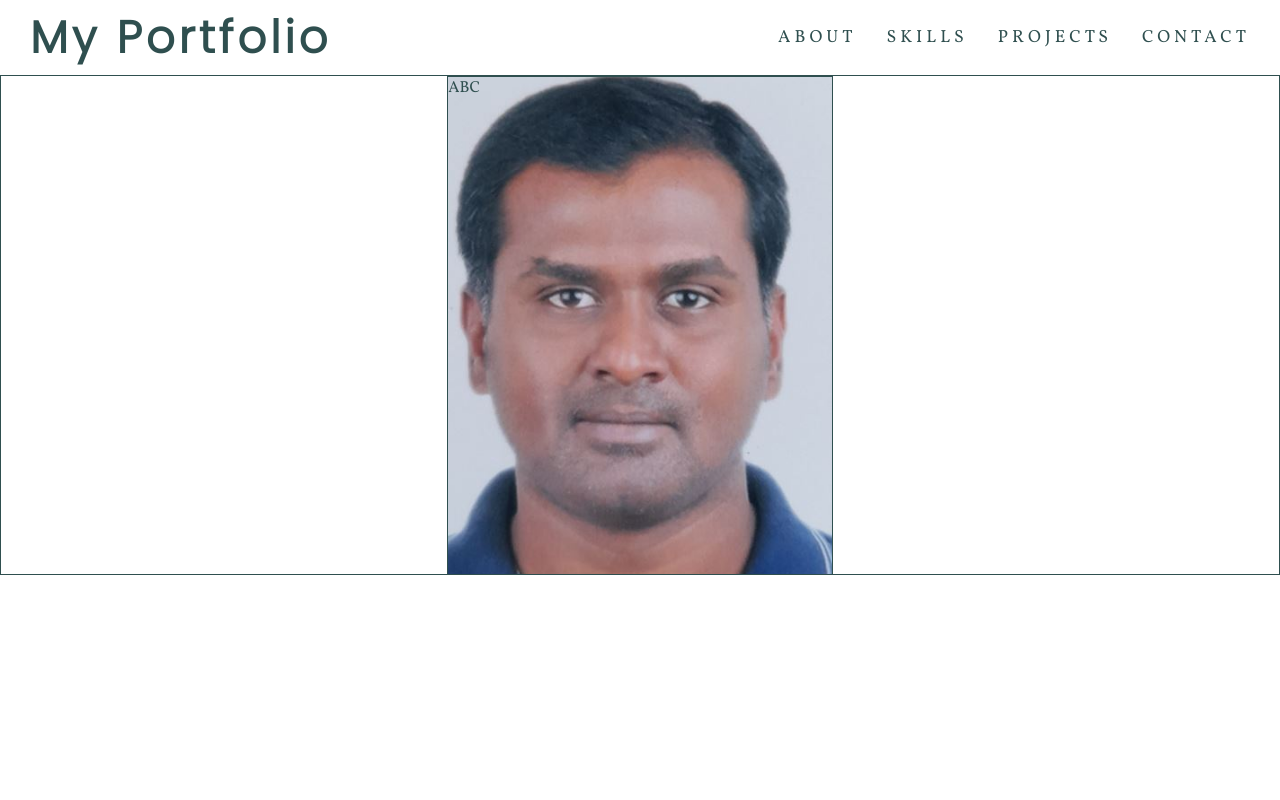
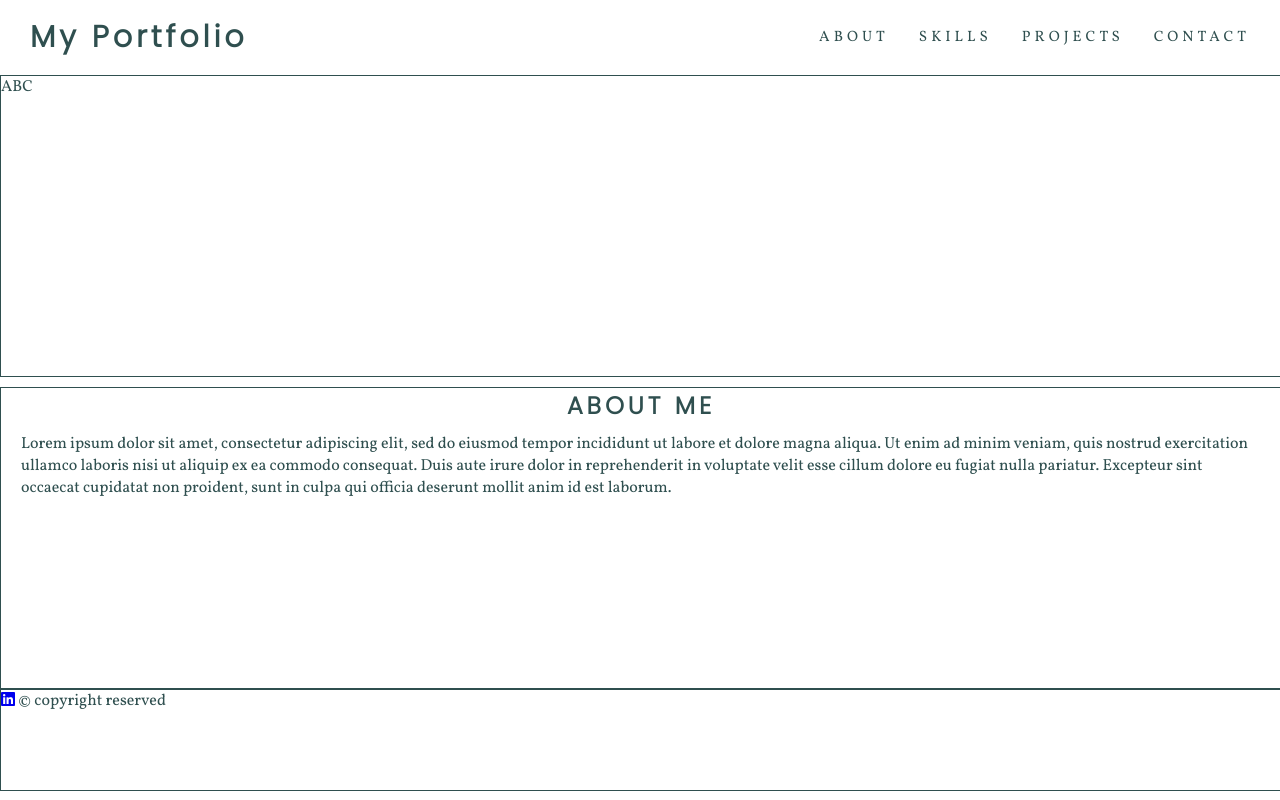
Before and after one commit to msnirmal/MyPortfolio, a plain HTML site: page index.html in a window 1280 px wide. Drawn offline with Linux system fonts and the light colour scheme.

Commit message:
Add hero, about me and footer sections

```diff
--- a/assets/css/style.css
+++ b/assets/css/style.css
@@ -24,7 +24,7 @@ h2, h3 {
 
 #logo {
    float: left;
-   font-size: 280%;
+   font-size: 30px;
    margin-left: 30px;
    text-transform: initial;
 }
@@ -32,7 +32,7 @@ h2, h3 {
 /* Navigation Links*/
 
 #menu {
-   font-size: 110%;
+   font-size: 15px;
    letter-spacing: 4px;
 }
 
@@ -54,19 +54,30 @@ h2, h3 {
 
 #hero-outer{
     width: 100%;
-    height: 500px;
+    height: 300px;
+    overflow: hidden;
     border: 1px solid;
-    overflow: hidden;
-    box-sizing: border-box;
+    margin-bottom: 10px;
 }
 
-#hero-image {
-    width: 30%;
-    height: 500px;
-    border: 1px solid;
-    margin: auto;
-    background: url(../images/MyPhoto_nirmal.JPG);
-    background-position: center;
-    background-size: cover;
+#about {
+   width: 100%;
+   height: 300px;
+   border: 1px solid;
+}
 
+#about h1{
+   text-align: center;
+   margin-bottom: 10px;
 }
+
+#about p{
+   padding-left: 20px;
+   padding-right: 20px;
+}
+
+footer {
+   width: 100%;
+   height: 100px;
+   border: 1px solid;
+}
--- a/index.html
+++ b/index.html
@@ -7,6 +7,7 @@
     <meta name="description" content= "A website showcasing my skills and project">
     <meta name="keywords" content="MyPortfolio, nirmal, kumar">
     <link rel="stylesheet" href="assets/css/style.css">
+    <script src="https://kit.fontawesome.com/8c420b6d18.js" crossorigin="anonymous"></script>
     <title>MyPortfolio</title>
 </head>
 <body>
@@ -28,5 +29,21 @@
         <div id="hero-image">ABC</div>
     </section>
 
+    <section id="about">
+        <h1>About Me</h1>
+        <P>Lorem ipsum dolor sit amet, consectetur adipiscing elit, sed do eiusmod tempor incididunt ut labore et
+            dolore magna aliqua. Ut enim ad minim veniam, quis nostrud exercitation ullamco laboris nisi ut
+            aliquip ex ea commodo consequat. Duis aute irure dolor in reprehenderit in voluptate velit esse
+            cillum dolore eu fugiat nulla pariatur. Excepteur sint occaecat cupidatat non proident, sunt in
+            culpa qui officia deserunt mollit anim id est laborum.
+        </P>
+    </section>
+
+    <footer>
+        <a href="www.linkedin.com/in/nirmal-kumar-s-b41660ab"><i class="fa-brands fa-linkedin"></i></a>
+
+        &copy; copyright reserved
+    </footer>
+
 </body>
 </html>
```
